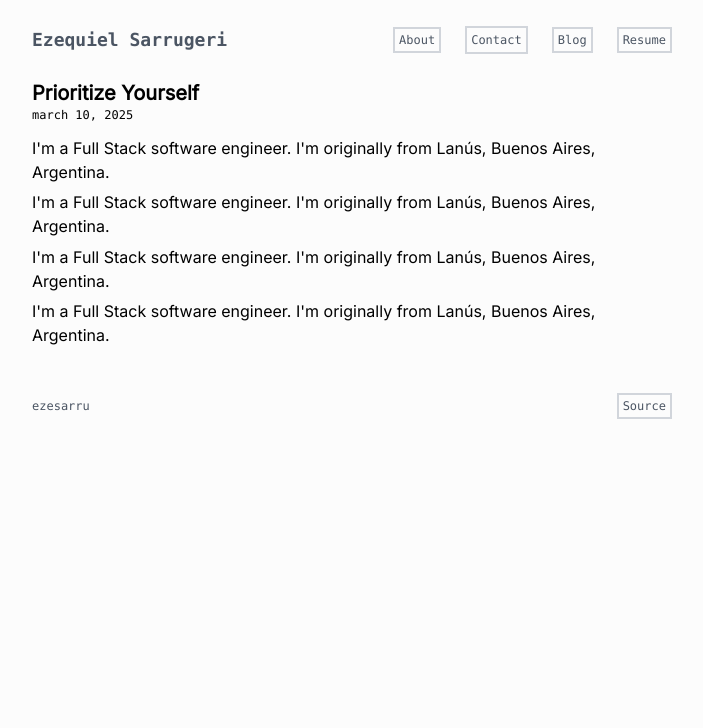
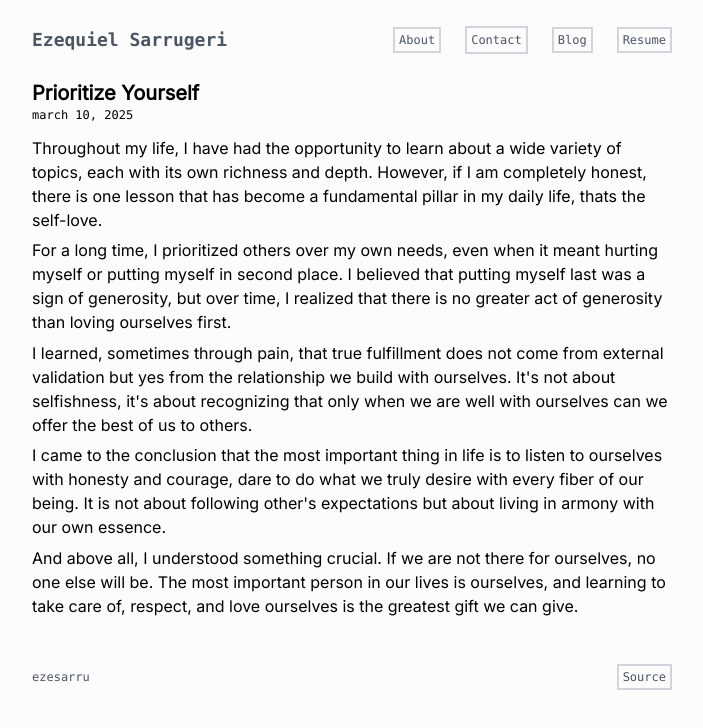
Before and after one commit to ezesarru/Oportunity, a Next.js app: page /blog/prioritize-yourself in a window 1280 px wide. Shown: the top 728 px of the page, without its empty margins (288-991 px from the left). Built offline with nearby package versions, Linux system fonts and the light colour scheme.

Commit message:
blog finish! im so happy

```diff
--- a/src/app/blog/page.jsx
+++ b/src/app/blog/page.jsx
@@ -7,6 +7,15 @@ export default function Blog() {
       <div className="flex flex-col gap-y-2">
         <Link
           className="border-2 p-1 transition-[border-color] duration-500 border-gray-300  hover:border-gray-600  dark:border-gray-500 dark:hover:border-yellow-500"
+          href="/blog/prioritize-yourself"
+        >
+          <div className="flex items-center gap-6">
+            <p>2025</p>
+            <span>Prioritize Yourself</span>
+          </div>
+        </Link>
+        <Link
+          className="border-2 p-1 transition-[border-color] duration-500 border-gray-300  hover:border-gray-600  dark:border-gray-500 dark:hover:border-yellow-500"
           href="/blog/the-power-of-now"
         >
           <div className="flex items-center gap-6">
@@ -14,15 +23,6 @@ export default function Blog() {
             <span>The Power of Now</span>
           </div>
         </Link>
-        <Link
-          className="border-2 p-1 transition-[border-color] duration-500 border-gray-300  hover:border-gray-600  dark:border-gray-500 dark:hover:border-yellow-500"
-          href="/blog/prioritize-yourself"
-        >
-          <div className="flex items-center gap-6">
-            <p>2025</p>
-            <span>Prioritize Yourself</span>
-          </div>
-        </Link>
       </div>
     </div>
   );
--- a/src/app/blog/prioritize-yourself/page.jsx
+++ b/src/app/blog/prioritize-yourself/page.jsx
@@ -5,20 +5,36 @@ export default function PrioritizeYourself() {
       <p className="text-xs font-mono">march 10, 2025</p>
       <div className="mt-[2%] space-y-[1%]">
         <p>
-          I'm a Full Stack software engineer. I'm originally from Lanús, Buenos
-          Aires, Argentina.
+          Throughout my life, I have had the opportunity to learn about a wide
+          variety of topics, each with its own richness and depth. However, if I
+          am completely honest, there is one lesson that has become a
+          fundamental pillar in my daily life, thats the self-love.
         </p>
         <p>
-          I'm a Full Stack software engineer. I'm originally from Lanús, Buenos
-          Aires, Argentina.
+          For a long time, I prioritized others over my own needs, even when it
+          meant hurting myself or putting myself in second place. I believed
+          that putting myself last was a sign of generosity, but over time, I
+          realized that there is no greater act of generosity than loving
+          ourselves first.
         </p>
         <p>
-          I'm a Full Stack software engineer. I'm originally from Lanús, Buenos
-          Aires, Argentina.
+          I learned, sometimes through pain, that true fulfillment does not come
+          from external validation but yes from the relationship we build with
+          ourselves. It's not about selfishness, it's about recognizing that
+          only when we are well with ourselves can we offer the best of us to
+          others.
         </p>
         <p>
-          I'm a Full Stack software engineer. I'm originally from Lanús, Buenos
-          Aires, Argentina.
+          I came to the conclusion that the most important thing in life is to
+          listen to ourselves with honesty and courage, dare to do what we truly
+          desire with every fiber of our being. It is not about following
+          other's expectations but about living in armony with our own essence.
+        </p>
+        <p>
+          And above all, I understood something crucial. If we are not there for
+          ourselves, no one else will be. The most important person in our lives
+          is ourselves, and learning to take care of, respect, and love
+          ourselves is the greatest gift we can give.
         </p>
       </div>
     </div>
--- a/src/app/blog/the-power-of-now/page.jsx
+++ b/src/app/blog/the-power-of-now/page.jsx
@@ -5,21 +5,25 @@ export default function ThePowerOfNow() {
       <p className="text-xs font-mono">march 10, 2025</p>
       <div className="mt-[2%] space-y-[1%]">
         <p>
-          I'm a Full Stack software engineer. I'm originally from Lanús, Buenos
-          Aires, Argentina.
+          It's the book that's transforming me. It explores about the path to
+          spiritual realization and the journey of self-discovery.
         </p>
         <p>
-          I'm a Full Stack software engineer. I'm originally from Lanús, Buenos
-          Aires, Argentina.
+          The power of now is more than just a simple book. It makes you aware
+          that each moment of your life its a miracle, whether we realize it or
+          not.
         </p>
         <p>
-          I'm a Full Stack software engineer. I'm originally from Lanús, Buenos
-          Aires, Argentina.
+          One of the things I appreciate most about this book is that its author
+          is not aligned with any particular religion or doctrine. His teachings
+          come from the heart, drawing from the essence of various traditions,
+          yet without contradicting any of them.
         </p>
         <p>
-          I'm a Full Stack software engineer. I'm originally from Lanús, Buenos
-          Aires, Argentina.
+          Show us, with simple and clear language, that the way, the truth and
+          the light are within us.
         </p>
+        <p>As i continue reading, I will gradually expand this section.</p>
       </div>
     </div>
   );
```
